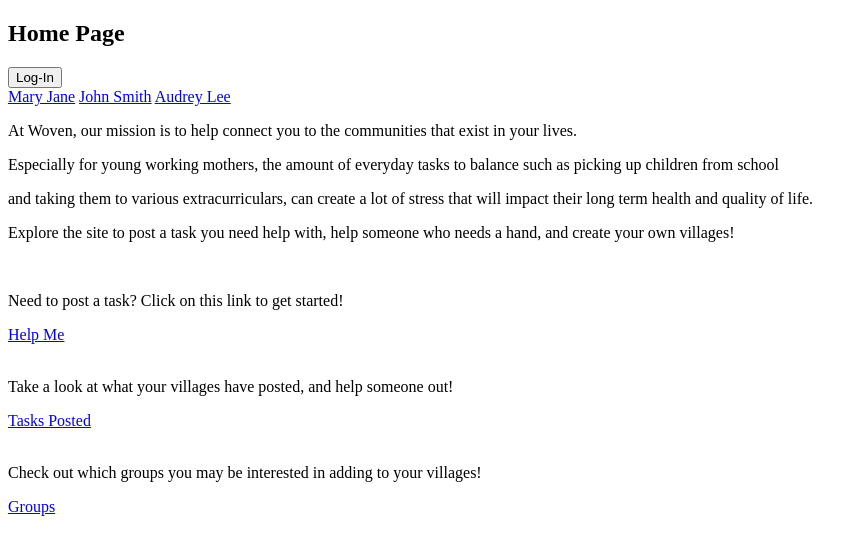
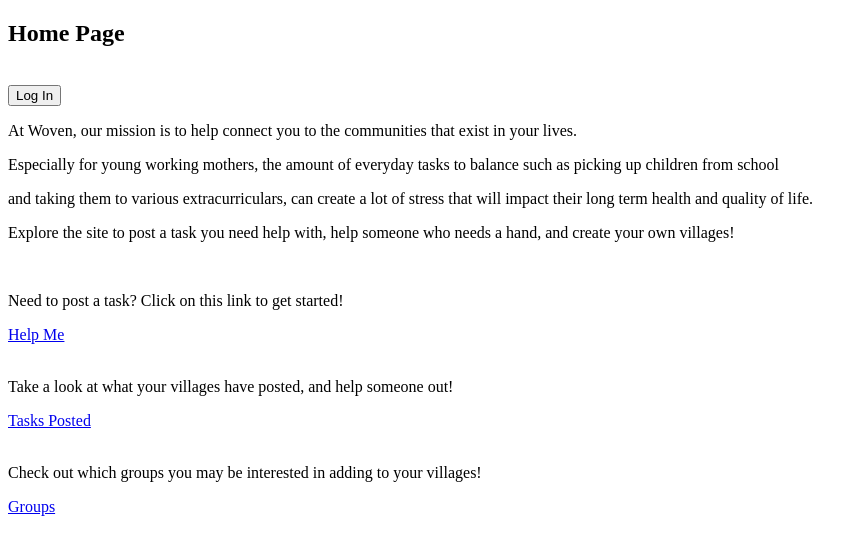
Before and after one commit to adefelic/village_app, a plain HTML site: page index.html in a window 1280 px wide. Shown: the whole page, without its empty margins (0-864 px from the left). Drawn offline with Linux system fonts and the light colour scheme.

Commit message:
more changes

```diff
--- a/index.html
+++ b/index.html
@@ -4,15 +4,8 @@
 	</head>
 	<body>
 		<h2> Home Page </h2>
-
-		<div class="dropdown">
-  		<button onclick="myFunction()" class="dropbtn">Log-In</button>
-  		<div id="myDropdown" class="dropdown-content">
-    	<a href="#">Mary Jane</a>
-    	<a href="#">John Smith</a>
-    	<a href="#">Audrey Lee</a>
-	  	</div>
-		</div>
+		<br>
+		<button type="button">Log In</button>
 
 		<section>
 		<p align="justify"> At Woven, our mission is to help connect you to the communities that exist in your lives. </p>
```
Also changed, not shown: log-in.js (+0 -22 lines).
